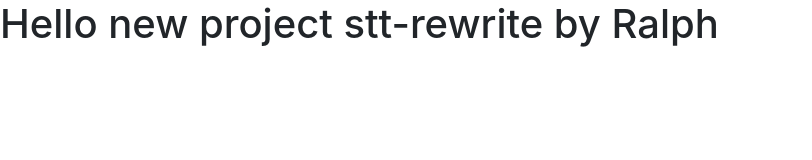
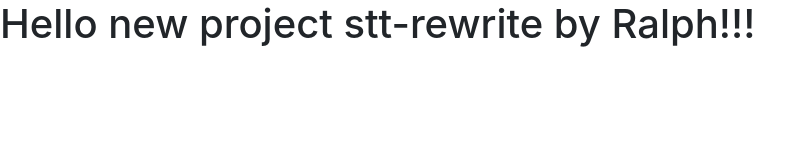
Before and after one commit to rewiest/mean-course-max-stt-rewrite-example, an Angular app: page / in a window 1280 px wide. Shown: the top 160 px of the page, without its empty margins (0-812 px from the left). Built offline with nearby package versions, Linux system fonts and the light colour scheme.

Commit message:
updated main page for test

```diff
--- a/src/app/app.component.html
+++ b/src/app/app.component.html
@@ -1 +1 @@
-<h1>Hello new project {{ title }} by Ralph</h1>
+<h1>Hello new project {{ title }} by Ralph!!!</h1>
```
